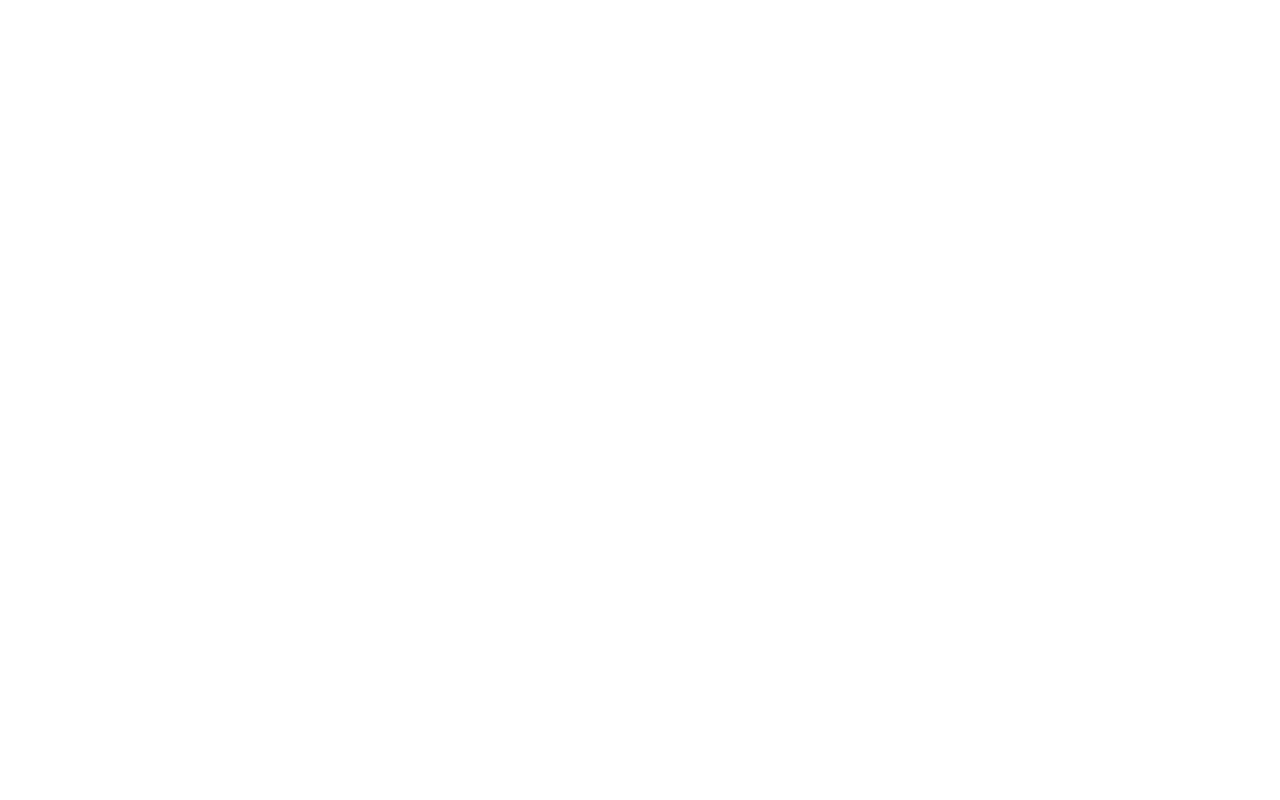
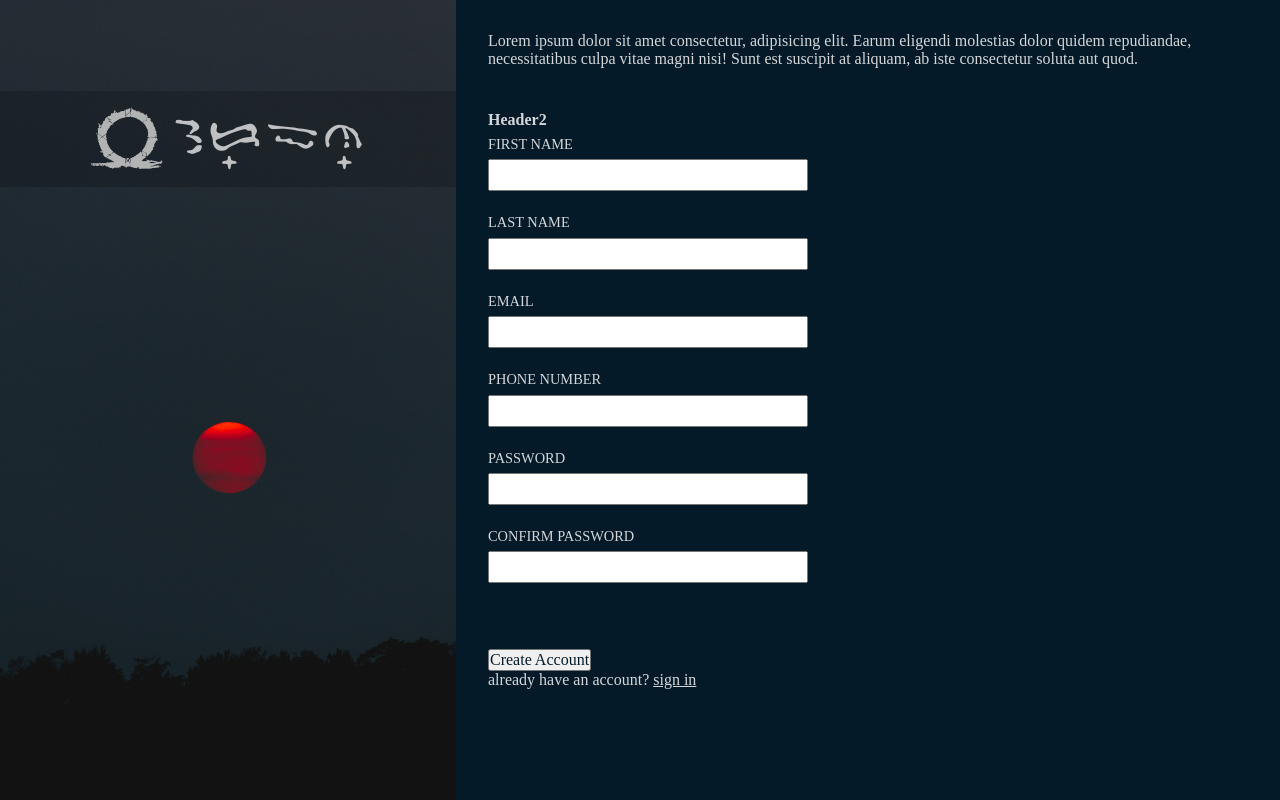
Before and after one commit to acerelite/sign-up-form, a plain HTML site: page index.html in a window 1280 px wide. Drawn offline with Linux system fonts and the light colour scheme.

Commit message:
Add structure and initial styling

```diff
--- a/index.html
+++ b/index.html
@@ -1,12 +1,68 @@
 <!DOCTYPE html>
 <html lang="en">
-<head>
-  <meta charset="UTF-8">
-  <meta http-equiv="X-UA-Compatible" content="IE=edge">
-  <meta name="viewport" content="width=device-width, initial-scale=1.0">
-  <title>Document</title>
-</head>
-<body>
+  <head>
+    <meta charset="UTF-8" />
+    <meta http-equiv="X-UA-Compatible" content="IE=edge" />
+    <meta name="viewport" content="width=device-width, initial-scale=1.0" />
+    <title>Document</title>
+    <link rel="stylesheet" href="style.css" />
+  </head>
+  <body>
+    <div>
+      <div class="logo-container">
+        <img src="Assets/logo_brunoanjopro.png" alt="logo" />
+        <span>ODIN</span>
+      </div>
+    </div>
+    <div class="login-screen">
+      <div>
+        Lorem ipsum dolor sit amet consectetur, adipisicing elit. Earum eligendi
+        molestias dolor quidem repudiandae, necessitatibus culpa vitae magni
+        nisi! Sunt est suscipit at aliquam, ab iste consectetur soluta aut quod.
+      </div>
 
-</body>
+      <div>
+        <form action="" method="post">
+          <div>
+            <div>
+              <h2>Header2</h2>
+            </div>
+            <div class="input-body">
+              <div>
+                <label for="first_name">FIRST NAME</label>
+                <input type="text" id="first_name" name="first_name" />
+              </div>
+              <div>
+                <label for="last_name">LAST NAME</label>
+                <input type="text" id="last_name" name="last_name" />
+              </div>
+              <div>
+                <label for="email">EMAIL</label>
+                <input type="email" id="email" name="email" />
+              </div>
+              <div>
+                <label for="phoneNum">PHONE NUMBER</label>
+                <input type="tel" id="phoneNum" name="phoneNum" />
+              </div>
+              <div>
+                <label for="password">PASSWORD</label>
+                <input type="password" id="password" name="password" />
+              </div>
+              <div>
+                <label for="password">CONFIRM PASSWORD</label>
+                <input type="password" id="password" name="password" />
+              </div>
+            </div>
+          </div>
+        </form>
+      </div>
+
+      <div>
+        <div>
+          <button type="submit">Create Account</button>
+        </div>
+        <div>already have an account? <a href="">sign in</a></div>
+      </div>
+    </div>
+  </body>
 </html>
--- a/style.css
+++ b/style.css
@@ -0,0 +1,103 @@
+@font-face {
+  font-family: "baybayin";
+  src: url("Assets/font/baybayindoctrina-webfont.woff2") format("woff2"),
+    url("Assets/font/baybayindoctrina-webfont.woff") format("woff");
+  font-weight: normal;
+  font-style: normal;
+}
+
+* {
+  box-sizing: border-box;
+  margin: 0;
+  padding: 0;
+  font-size: 1rem;
+  color: #eeeeeee3;
+}
+
+input,
+button {
+  font-family: inherit;
+  font-size: 100%;
+  color: rgb(5, 26, 41);
+  padding: 0;
+  margin: 0;
+  box-sizing: border-box;
+}
+
+input {
+  width: 20rem;
+  height: 2rem;
+  padding: 0.5rem;
+  margin-bottom: 1rem;
+  margin-right: 4rem;
+}
+
+body {
+  height: 100vh;
+  display: flex;
+  flex-direction: row;
+  flex-wrap: wrap;
+}
+
+body > div:nth-child(1) {
+  flex: 3;
+  background-image: url("Assets/bg-img-KellySikkema.jpg");
+  background-position: center;
+  background-repeat: no-repeat;
+  background-size: cover;
+  min-height: 400px;
+}
+
+body > div:nth-child(2) {
+  flex: 5;
+  padding: 2rem;
+  background-color: rgb(5, 26, 41);
+}
+
+.logo-container {
+  background-color: rgba(0, 0, 0, 0.2);
+  display: flex;
+  justify-content: center;
+  align-items: center;
+  gap: 8px;
+  margin-top: min(200px, 20%);
+  padding: 1rem;
+}
+
+span:first-of-type {
+  font-size: 5rem;
+  color: #eeeeeec5;
+  font-family: "baybayin";
+}
+
+img {
+  height: 4rem;
+  width: auto;
+}
+
+.input-body {
+  display: flex;
+  flex-flow: row wrap;
+}
+
+label {
+  font-size: 0.9rem;
+  line-height: 1.9rem;
+  display: block;
+}
+
+.login-screen {
+  display: flex;
+  flex-direction: column;
+}
+
+.login-screen > div:nth-child(1) {
+  flex: 2;
+}
+.login-screen > div:nth-child(2) {
+  flex: 2;
+}
+.login-screen > div:nth-child(3) {
+  flex: 3;
+  padding-top: 50px;
+}
```
Also changed, not shown: Assets/bg-img-KellySikkema.jpg (added), Assets/font/baybayindoctrina-webfont.woff (added), Assets/font/baybayindoctrina-webfont.woff2 (added), Assets/font/baybayindoctrinaclear-webfont.woff (added), Assets/font/baybayindoctrinaclear-webfont.woff2 (added), Assets/logo_brunoanjopro.png (added).
